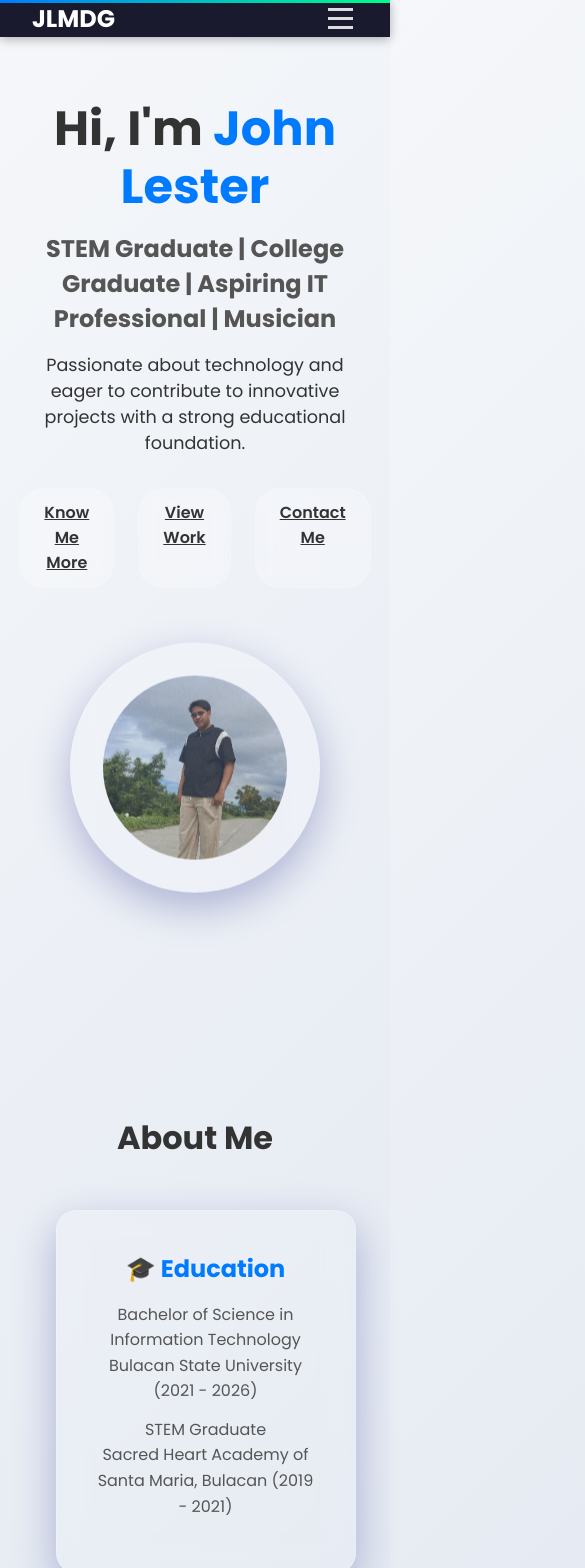
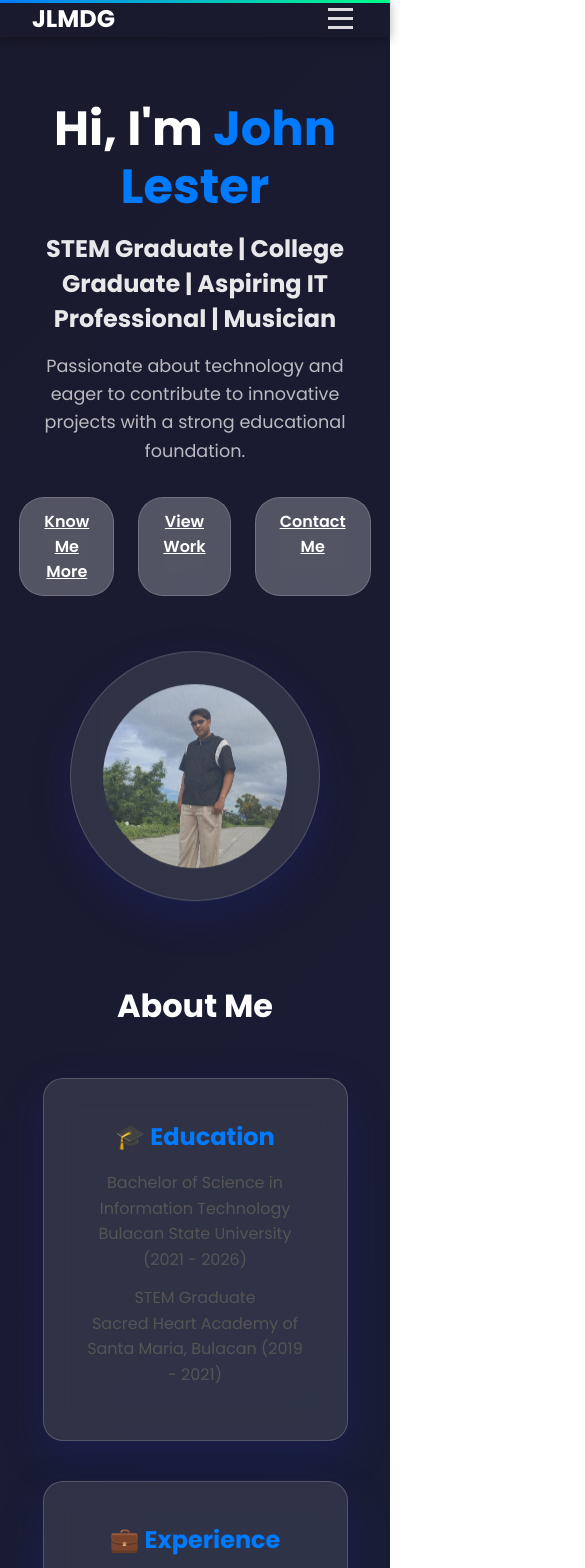
Before and after one commit to mdgLester/portfolio-2, a React (Create React App) app: page / in a window 390 px wide. Shown: the top 1568 px of the page, 585 px wide, since content can reach past the window. Built offline with nearby package versions, Linux system fonts and the light colour scheme.

Commit message:
Complete Dark theme

```diff
--- a/src/App.css
+++ b/src/App.css
@@ -4,19 +4,29 @@
   box-sizing: border-box;
 }
 
+html, body {
+  max-width: 100%;
+  overflow-x: hidden;
+  width: 100%;
+  position: relative;
+}
+
+/* Hide scrollbar globally but keep scrolling functionality */
+html {
+  scroll-behavior: smooth;
+  overflow-y: scroll;
+  scrollbar-width: none; /* Firefox */
+  -ms-overflow-style: none; /* IE and Edge */
+}
+
+html::-webkit-scrollbar {
+  display: none; /* Chrome, Safari, Edge */
+  width: 0;
+  background: transparent;
+}
+
 body {
   font-family: 'Inter', -apple-system, BlinkMacSystemFont, 'Segoe UI', 'Roboto', sans-serif;
-  transition: background-color 0.3s, color 0.3s;
-}
-
-/* Light theme - with glassmorphism */
-body.light {
-  background: linear-gradient(135deg, #f5f7fa 0%, #c3cfe2 100%);
-  color: #333333;
-}
-
-/* Dark theme - with glassmorphism */
-body.dark {
   background: linear-gradient(135deg, #1a1a2e 0%, #16213e 100%);
   color: #ffffff;
 }
@@ -29,6 +39,8 @@ body.dark {
   border-radius: 20px;
   border: 1px solid rgba(255, 255, 255, 0.18);
   box-shadow: 0 8px 32px 0 rgba(31, 38, 135, 0.37);
+  max-width: 100%;
+  box-sizing: border-box;
 }
 
 .glass-btn {
@@ -36,7 +48,7 @@ body.dark {
   backdrop-filter: blur(10px) !important;
   -webkit-backdrop-filter: blur(10px) !important;
   border: 1px solid rgba(255, 255, 255, 0.18) !important;
-  color: inherit !important;
+  color: #ffffff !important;
 }
 
 .glass-btn:hover {
@@ -49,6 +61,7 @@ body.dark {
   backdrop-filter: blur(5px) !important;
   -webkit-backdrop-filter: blur(5px) !important;
   border: 1px solid rgba(255, 255, 255, 0.18) !important;
+  color: #ffffff !important;
 }
 
 .glass-input {
@@ -56,7 +69,7 @@ body.dark {
   backdrop-filter: blur(5px) !important;
   -webkit-backdrop-filter: blur(5px) !important;
   border: 1px solid rgba(255, 255, 255, 0.18) !important;
-  color: inherit !important;
+  color: #ffffff !important;
 }
 
 .glass-input:focus {
@@ -70,7 +83,7 @@ body.dark {
   position: fixed;
   top: 0;
   left: 0;
-  right: 0;
+  width: 100%;
   height: 3px;
   background: linear-gradient(90deg, #007bff, #00ff87);
   transform-origin: 0%;
@@ -86,6 +99,9 @@ html {
   min-height: 100vh;
   display: flex;
   flex-direction: column;
+  width: 100%;
+  max-width: 100%;
+  position: relative;
 }
 
 main {
@@ -94,27 +110,56 @@ main {
   margin: 0 auto;
   padding: 0 20px;
   width: 100%;
+  box-sizing: border-box;
 }
 
-/* Common styles */
+/* Common styles - CLEAN SPACING */
 section {
-  padding: 80px 0;
+  padding: 60px 0;
+  width: 100%;
+  max-width: 100%;
+  box-sizing: border-box;
+  scroll-margin-top: 80px; /* Accounts for fixed navbar */
+}
+
+/* Individual section spacing */
+#home {
+  padding-top: 120px;
+  padding-bottom: 60px;
+}
+
+#about, #projects, #skills, #contact {
+  padding-top: 60px;
+  padding-bottom: 60px;
+}
+
+/* Contact section - slightly less bottom padding */
+#contact {
+  padding-bottom: 40px;
 }
 
 h1 {
   font-size: 3rem;
   margin-bottom: 1rem;
+  color: #ffffff;
 }
 
 h2 {
   font-size: 2.5rem;
   margin-bottom: 2rem;
   text-align: center;
+  color: #ffffff;
 }
 
 h3 {
   font-size: 1.5rem;
   margin-bottom: 1rem;
+  color: #ffffff;
+}
+
+p {
+  color: rgba(255, 255, 255, 0.7);
+  line-height: 1.6;
 }
 
 .btn {
@@ -149,6 +194,60 @@ h3 {
   color: white;
 }
 
+/* Footer Styles */
+.footer {
+  width: 100%;
+  max-width: 100%;
+  padding: 2rem 5%;
+  text-align: center;
+  background: inherit;
+  box-sizing: border-box;
+  position: relative;
+  left: 0;
+  right: 0;
+  margin: 0;
+  margin-top: 20px;
+}
+
+.footer-social {
+  display: flex;
+  justify-content: center;
+  gap: 2rem;
+  margin-bottom: 1.5rem;
+  flex-wrap: wrap;
+  width: 100%;
+  box-sizing: border-box;
+}
+
+.social-link {
+  display: flex;
+  align-items: center;
+  justify-content: center;
+  color: #007bff;
+  transition: all 0.3s ease;
+  text-decoration: none;
+  width: 48px;
+  height: 48px;
+  border-radius: 50%;
+  background: rgba(255, 255, 255, 0.1);
+  backdrop-filter: blur(5px);
+  -webkit-backdrop-filter: blur(5px);
+  border: 1px solid rgba(255, 255, 255, 0.18);
+}
+
+.social-link:hover {
+  color: #00ff87;
+  transform: translateY(-5px) scale(1.1);
+  background: rgba(0, 123, 255, 0.2);
+  border-color: #00ff87;
+  box-shadow: 0 5px 15px rgba(0, 255, 135, 0.3);
+}
+
+.footer-text {
+  color: rgba(255, 255, 255, 0.6);
+  font-size: 0.9rem;
+}
+
 /* Responsive design */
 @media (max-width: 768px) {
   h1 {
@@ -160,7 +259,55 @@ h3 {
   }
 
   section {
-    padding: 60px 0;
+    padding: 40px 15px;
+    scroll-margin-top: 70px;
+  }
+
+  #home {
+    padding-top: 100px;
+    padding-bottom: 40px;
+  }
+
+  #about, #projects, #skills, #contact {
+    padding-top: 40px;
+    padding-bottom: 40px;
+  }
+
+  #contact {
+    padding-bottom: 30px;
+  }
+
+  .glass-card {
+    margin-left: 5px;
+    margin-right: 5px;
+    width: calc(100% - 10px);
+  }
+
+  main {
+    padding: 0 15px;
+  }
+
+  .footer {
+    padding: 1.5rem 5%;
+    margin-top: 10px;
+  }
+
+  .footer-social {
+    gap: 1.5rem;
+  }
+
+  .social-link {
+    width: 42px;
+    height: 42px;
+  }
+
+  .social-link svg {
+    width: 22px;
+    height: 22px;
+  }
+
+  .footer-text {
+    font-size: 0.8rem;
   }
 }
 
@@ -177,8 +324,23 @@ h3 {
 /* Loading animation for images */
 .profile-image, .about-small-image {
   transition: transform 0.5s cubic-bezier(0.4, 0, 0.2, 1);
+  max-width: 100%;
 }
 
 .profile-image:hover, .about-small-image:hover {
   transform: scale(1.1) rotate(5deg);
 }
+
+/* Ensure all images don't overflow */
+img {
+  max-width: 100%;
+  height: auto;
+}
+
+/* Keep overflow hidden only at the root level */
+#root {
+  width: 100%;
+  max-width: 100%;
+  overflow-x: hidden;
+  position: relative;
+}
--- a/src/App.js
+++ b/src/App.js
@@ -1,4 +1,4 @@
-import React, { useState, useEffect } from 'react';
+import React from 'react';
 import Navbar from './components/Navbar';
 import Home from './components/Home';
 import About from './components/About';
@@ -10,20 +10,33 @@ import ScrollProgress from './components/ScrollProgress';
 import './App.css';
 
 function App() {
-  const [theme, setTheme] = useState('light'); // default light for v2
+  // Smooth scroll for anchor links
+  React.useEffect(() => {
+    const handleAnchorClick = (e) => {
+      const target = e.target.closest('a');
+      if (!target) return;
 
-  const toggleTheme = () => {
-    setTheme(theme === 'light' ? 'dark' : 'light');
-  };
+      const href = target.getAttribute('href');
+      if (href && href.startsWith('#')) {
+        e.preventDefault();
+        const element = document.querySelector(href);
+        if (element) {
+          element.scrollIntoView({
+            behavior: 'smooth',
+            block: 'start',
+          });
+        }
+      }
+    };
 
-  useEffect(() => {
-    document.body.className = theme;
-  }, [theme]);
+    document.addEventListener('click', handleAnchorClick);
+    return () => document.removeEventListener('click', handleAnchorClick);
+  }, []);
 
   return (
-    <div className={`app ${theme}`}>
+    <div className="app">
       <ScrollProgress />
-      <Navbar theme={theme} toggleTheme={toggleTheme} />
+      <Navbar />
       <main>
         <Home />
         <About />
--- a/src/styles/index.css
+++ b/src/styles/index.css
@@ -5,16 +5,32 @@
   box-sizing: border-box;
 }
 
+html, body {
+  max-width: 100%;
+  overflow-x: hidden;
+  width: 100%;
+  position: relative;
+}
+
+/* Hide scrollbar globally but keep scrolling functionality */
+html {
+  scroll-behavior: smooth;
+  overflow-y: scroll;
+  scrollbar-width: none; /* Firefox */
+  -ms-overflow-style: none; /* IE and Edge */
+}
+
+html::-webkit-scrollbar {
+  display: none; /* Chrome, Safari, Edge */
+  width: 0;
+  background: transparent;
+}
+
 body {
   font-family: 'Poppins', sans-serif;
-  background: linear-gradient(135deg, #f5f7fa 0%, #c3cfe2 100%);
-  color: #333;
+  background: linear-gradient(135deg, #1a1a2e 0%, #16213e 100%); /* Dark theme only */
+  color: #fff;
   transition: background 0.3s, color 0.3s;
-}
-
-body.dark {
-  background: linear-gradient(135deg, #1a1a2e 0%, #16213e 100%);
-  color: #fff;
 }
 
 /* ================== Glassmorphism ================== */
@@ -24,24 +40,25 @@ body.dark {
   -webkit-backdrop-filter: blur(15px);
   border-radius: 20px;
   border: 1px solid rgba(255, 255, 255, 0.18);
-  box-shadow: 0 15px 40px rgba(31,38,135,0.3);
+  box-shadow: 0 15px 40px rgba(31, 38, 135, 0.3);
   transition: all 0.3s ease;
 }
 
 .glass-btn {
-  background: rgba(255,255,255,0.2);
+  background: rgba(255, 255, 255, 0.2);
   backdrop-filter: blur(10px);
   -webkit-backdrop-filter: blur(10px);
-  border: 1px solid rgba(255,255,255,0.18);
+  border: 1px solid rgba(255, 255, 255, 0.18);
   padding: 0.7rem 1.5rem;
   border-radius: 25px;
   font-weight: 600;
   cursor: pointer;
   transition: all 0.3s ease;
+  color: #fff;
 }
 
 .glass-btn:hover {
-  background: rgba(255,255,255,0.35);
+  background: rgba(255, 255, 255, 0.35);
   transform: translateY(-3px);
 }
 
@@ -52,7 +69,7 @@ body.dark {
   left: 0;
   right: 0;
   height: 4px;
-  background: linear-gradient(90deg,#007bff,#00ff87);
+  background: linear-gradient(90deg, #007bff, #00ff87);
   transform-origin: 0%;
   z-index: 1001;
 }
@@ -70,6 +87,37 @@ main {
   margin: 0 auto;
   width: 100%;
   padding: 0 40px;
+  box-sizing: border-box;
+}
+
+/* ================== Section Spacing ================== */
+section {
+  padding: 60px 0;
+  width: 100%;
+  scroll-margin-top: 80px;
+}
+
+#home {
+  padding-top: 120px;
+  padding-bottom: 60px;
+}
+
+#about, #projects, #skills, #contact {
+  padding-top: 60px;
+  padding-bottom: 60px;
+}
+
+#contact {
+  padding-bottom: 40px;
+}
+
+h1, h2, h3 {
+  color: #fff;
+}
+
+p {
+  color: rgba(255, 255, 255, 0.7);
+  line-height: 1.6;
 }
 
 /* ================== Navbar ================== */
@@ -85,28 +133,28 @@ main {
 /* Make menu take remaining horizontal space */
 .nav-menu {
   display: flex;
-  flex: 1; /* menu fills space between logo and right buttons */
-  justify-content: space-around; /* spreads items evenly across menu */
+  flex: 1;
+  justify-content: space-around;
 }
 
 .nav-list {
   display: flex;
   list-style: none;
-  width: 100%; /* ensure list fills the menu */
+  width: 100%;
   padding: 0;
   margin: 0;
 }
 
 .nav-list li {
-  flex: 1; /* each item gets equal width */
-  text-align: center; /* center the text inside each menu item */
+  flex: 1;
+  text-align: center;
 }
 
 .nav-list a {
   display: block;
   padding: 1rem 0;
   font-weight: 600;
-  color: inherit;
+  color: rgba(255, 255, 255, 0.85);
   text-decoration: none;
   transition: color 0.3s;
 }
@@ -128,17 +176,20 @@ main {
 .home-left h1 {
   font-size: 4rem;
   line-height: 1.2;
+  color: #fff;
 }
 
 .home-left h2 {
   font-size: 2rem;
   margin: 1rem 0;
+  color: rgba(255, 255, 255, 0.9);
 }
 
 .home-left p {
   font-size: 1.3rem;
   max-width: 600px;
   margin-bottom: 2rem;
+  color: rgba(255, 255, 255, 0.7);
 }
 
 .home-buttons {
@@ -188,7 +239,7 @@ main {
 /* ================== About ================== */
 .about-container {
   display: grid;
-  grid-template-columns: repeat(auto-fit,minmax(300px,1fr));
+  grid-template-columns: repeat(auto-fit, minmax(300px, 1fr));
   gap: 2.5rem;
   margin-top: 2rem;
 }
@@ -225,7 +276,7 @@ main {
 /* ================== Projects ================== */
 .projects-grid {
   display: grid;
-  grid-template-columns: repeat(auto-fit,minmax(380px,1fr));
+  grid-template-columns: repeat(auto-fit, minmax(380px, 1fr));
   gap: 2.5rem;
 }
 
@@ -235,10 +286,12 @@ main {
 
 .project-card h3 {
   font-size: 1.5rem;
+  color: #fff;
 }
 
 .project-card p {
   font-size: 1.1rem;
+  color: rgba(255, 255, 255, 0.7);
 }
 
 .tech-tag {
@@ -253,6 +306,7 @@ main {
 
 .skill-category h3 {
   font-size: 1.4rem;
+  color: #fff;
 }
 
 .skill-item {
@@ -273,15 +327,30 @@ main {
 
 .contact-info h3 {
   font-size: 1.5rem;
+  color: #fff;
 }
 
 .contact-info p {
   font-size: 1.1rem;
+  color: rgba(255, 255, 255, 0.7);
 }
 
-.contact-form input, .contact-form textarea {
+.contact-form input,
+.contact-form textarea {
   padding: 0.85rem;
   font-size: 1rem;
+  background: rgba(255, 255, 255, 0.1);
+  border: 1px solid rgba(255, 255, 255, 0.18);
+  border-radius: 10px;
+  color: #fff;
+  width: 100%;
+}
+
+.contact-form input:focus,
+.contact-form textarea:focus {
+  outline: none;
+  border-color: #007bff;
+  background: rgba(255, 255, 255, 0.15);
 }
 
 /* ================== Footer ================== */
@@ -291,3 +360,124 @@ main {
   text-align: center;
   padding: 2rem 2rem;
 }
+
+.footer {
+  width: 100%;
+  padding: 2rem 5%;
+  text-align: center;
+  background: inherit;
+  box-sizing: border-box;
+  margin-top: 20px;
+}
+
+.footer-social {
+  display: flex;
+  justify-content: center;
+  gap: 2rem;
+  margin-bottom: 1.5rem;
+  flex-wrap: wrap;
+}
+
+.social-link {
+  display: flex;
+  align-items: center;
+  justify-content: center;
+  color: #007bff;
+  transition: all 0.3s ease;
+  text-decoration: none;
+  width: 48px;
+  height: 48px;
+  border-radius: 50%;
+  background: rgba(255, 255, 255, 0.1);
+  backdrop-filter: blur(5px);
+  border: 1px solid rgba(255, 255, 255, 0.18);
+}
+
+.social-link:hover {
+  color: #00ff87;
+  transform: translateY(-5px) scale(1.1);
+  background: rgba(0, 123, 255, 0.2);
+  border-color: #00ff87;
+  box-shadow: 0 5px 15px rgba(0, 255, 135, 0.3);
+}
+
+.footer-text {
+  color: rgba(255, 255, 255, 0.6);
+  font-size: 0.9rem;
+}
+
+/* ================== Responsive ================== */
+@media (max-width: 768px) {
+  main {
+    padding: 0 20px;
+  }
+
+  section {
+    padding: 40px 0;
+    scroll-margin-top: 70px;
+  }
+
+  #home {
+    padding-top: 100px;
+    padding-bottom: 40px;
+  }
+
+  #about, #projects, #skills, #contact {
+    padding-top: 40px;
+    padding-bottom: 40px;
+  }
+
+  #contact {
+    padding-bottom: 30px;
+  }
+
+  .glass-card {
+    margin-left: 5px;
+    margin-right: 5px;
+    width: calc(100% - 10px);
+  }
+
+  .footer {
+    padding: 1.5rem 5%;
+    margin-top: 10px;
+  }
+
+  .footer-social {
+    gap: 1.5rem;
+  }
+
+  .social-link {
+    width: 42px;
+    height: 42px;
+  }
+
+  .footer-text {
+    font-size: 0.8rem;
+  }
+}
+
+/* ================== Animations ================== */
+.glass-card:hover {
+  transform: translateY(-10px) scale(1.02);
+  box-shadow: 0 20px 40px rgba(0, 123, 255, 0.2);
+}
+
+.profile-image, .about-small-image {
+  transition: transform 0.5s ease;
+}
+
+.profile-image:hover, .about-small-image:hover {
+  transform: scale(1.1) rotate(5deg);
+}
+
+img {
+  max-width: 100%;
+  height: auto;
+}
+
+#root {
+  width: 100%;
+  max-width: 100%;
+  overflow-x: hidden;
+  position: relative;
+}
```
